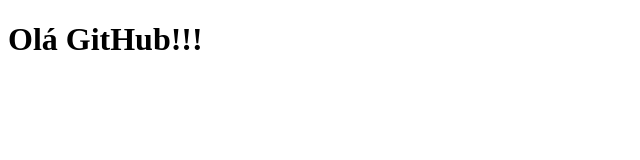
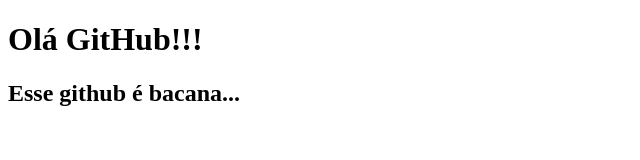
Before and after one commit to rebaeoliveira/prog_web_github, a plain HTML site: page index.html in a window 1280 px wide. Shown: the whole page, without its empty margins (0-640 px from the left). Drawn offline with Linux system fonts and the light colour scheme.

Commit message:
Update index.html
Alteração no título e adicionado o h2.

```diff
--- a/index.html
+++ b/index.html
@@ -4,9 +4,10 @@
     <meta charset="UTF-8">
     <meta http-equiv="X-UA-Compatible" content="IE=edge">
     <meta name="viewport" content="width=device-width, initial-scale=1.0">
-    <title>Document</title>
+    <title>Ola GitHub IFPR</title>
 </head>
 <body>
     <h1>Olá GitHub!!!</h1>
+    <h2>Esse github é bacana...</h2>
 </body>
 </html>
```
